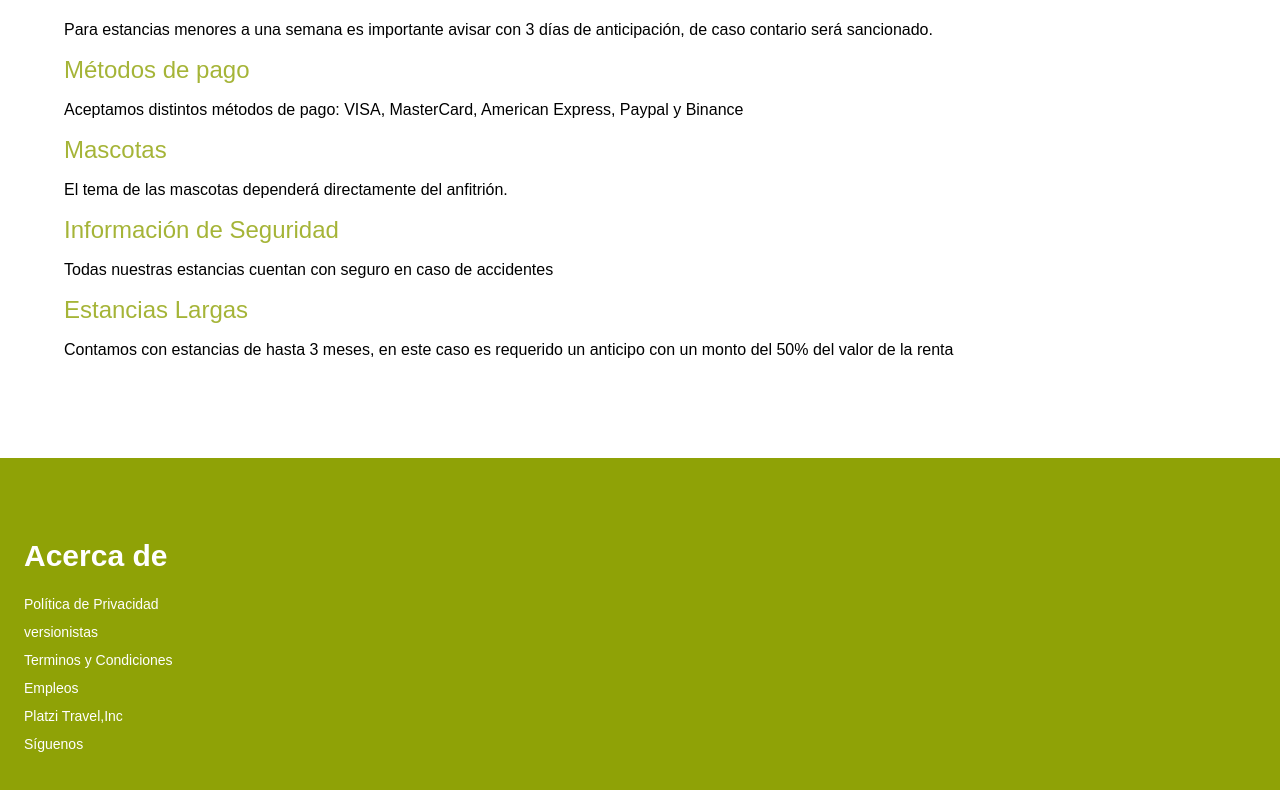
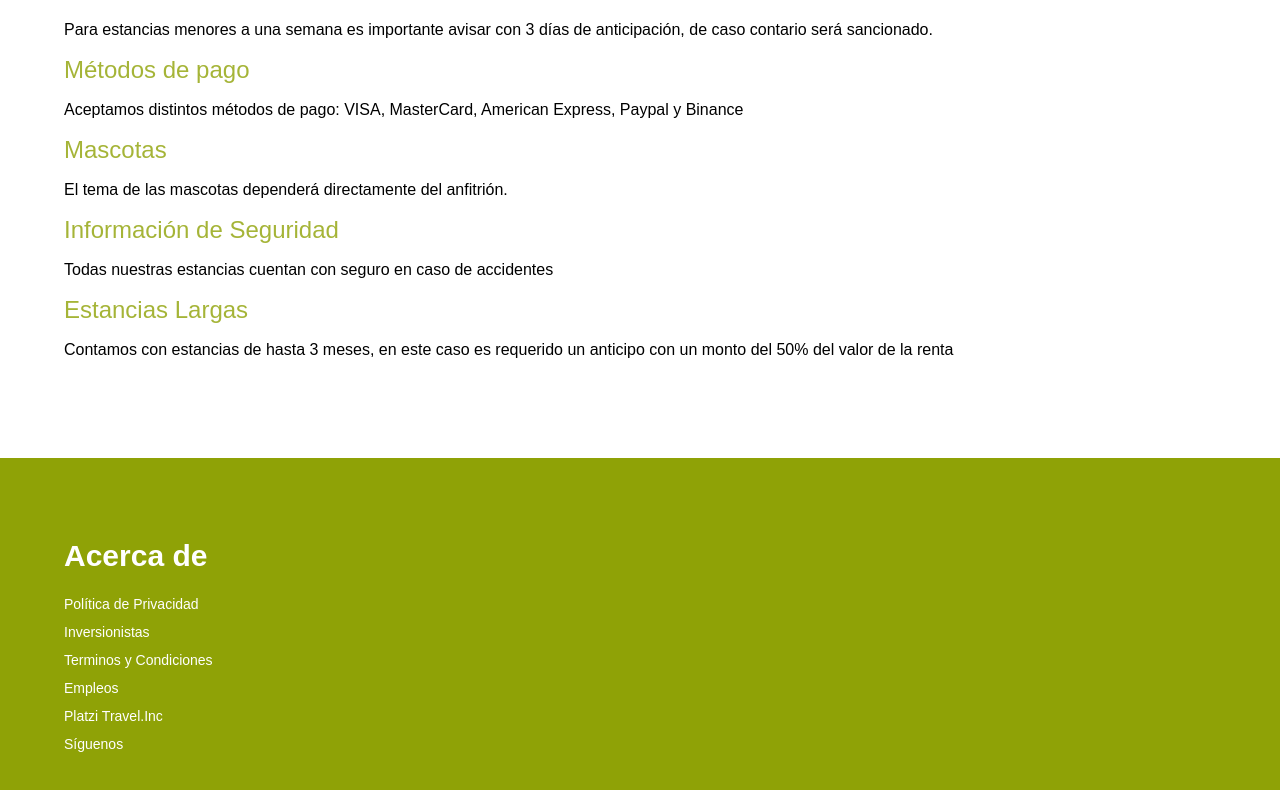
Before and after one commit to gatodemontecristo/travel-project, a React (Vite) app: page / in a window 1280 px wide. Shown: the part 2286-3076 px from the top of the page. Built offline with nearby package versions, Linux system fonts and the light colour scheme.

Commit message:
Finalizado el footer refactorizado

```diff
--- a/src/components/FAQForm.tsx
+++ b/src/components/FAQForm.tsx
@@ -10,7 +10,7 @@ export const FAQForm = ({ children, title }: FAQFormProps) => {
   return (
     <>
       <Title title={title} size="text-5xl"></Title>
-      <div className="flex flex-col gap-3">{children}</div>
+      <div className="flex flex-col space-y-3">{children}</div>
     </>
   );
 };
--- a/src/components/Paragraph.tsx
+++ b/src/components/Paragraph.tsx
@@ -1,6 +1,6 @@
 export interface ParagraphProps {
   text: string;
-  type: "title" | "detail";
+  type: "title" | "detail"| "footer";
 }
 
 export const Paragraph = ({ text, type }: ParagraphProps) => {
@@ -9,7 +9,10 @@ export const Paragraph = ({ text, type }: ParagraphProps) => {
       className={`${
         type == "title"
           ? "text-2xl font-medium text-principal text-secondary opacity-80"
-          : "text-md"
+          : (type == "detail"
+              ? "text-md"
+              : "text-sm text-white"
+          )
       }`}
     >
       {text}
--- /dev/null
+++ b/src/data/footerData.ts
@@ -0,0 +1,27 @@
+import { ParagraphProps } from "../components";
+
+export const footerData:ParagraphProps[] = [{
+    text:"Política de Privacidad",
+    type:"footer"
+},
+{
+    text:"Inversionistas",
+    type:"footer"
+},
+{
+    text:"Terminos y Condiciones",
+    type:"footer"
+},
+{
+    text:"Empleos",
+    type:"footer"
+},
+{
+    text:"Platzi Travel.Inc",
+    type:"footer"
+},
+{
+    text:"Síguenos",
+    type:"footer"
+}
+]
--- a/src/data/index.tsx
+++ b/src/data/index.tsx
@@ -1,3 +1,4 @@
 export * from './recomendacionesData';
 export * from './destacadasData';
 export * from './FAQData';
+export * from './footerData';
--- a/src/pages/App.tsx
+++ b/src/pages/App.tsx
@@ -7,7 +7,7 @@ import {
   Section,
   Title,
 } from "../components";
-import { FAQData, recomendacionesData } from "../data";
+import { FAQData, footerData, recomendacionesData } from "../data";
 import { v4 as uuidv4 } from "uuid";
 
 function App() {
@@ -44,14 +44,11 @@ function App() {
           ))}
         </FAQForm>
       </Section>
-      <footer className="w-full h-auto bg-secondary px-6 py-20 mt-24  space-y-2 ">
+      <footer className="w-full h-auto bg-secondary px-16 py-20 mt-24  space-y-2 ">
         <p className="text-3xl text-white font-bold mb-5">Acerca de</p>
-        <p className="text-sm text-white">Política de Privacidad</p>
-        <p className="text-sm text-white">versionistas</p>
-        <p className="text-sm text-white">Terminos y Condiciones</p>
-        <p className="text-sm text-white">Empleos</p>
-        <p className="text-sm text-white">Platzi Travel,Inc</p>
-        <p className="text-sm text-white">Síguenos</p>
+        {footerData.map((itemText) => (
+            <Paragraph type={itemText.type} text={itemText.text}></Paragraph>
+          ))}
       </footer>
     </>
   );
```
